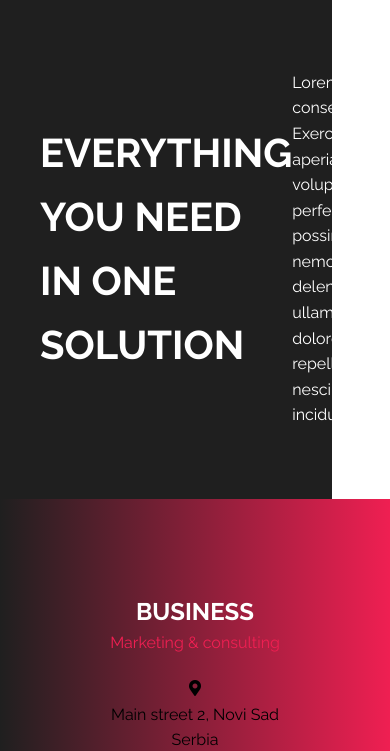
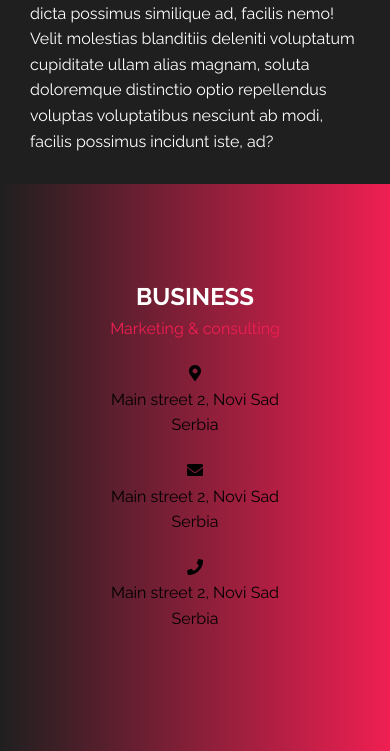
Before and after one commit to srdjanpetkovski/Business, a PHP site: page / in a window 390 px wide; the page is wider, and only the part inside the window is pictured. Shown: the part 1817-2568 px from the top of that part. Run offline with PHP 8.4, Linux system fonts and the light colour scheme; some libraries are stand-ins or nearby versions.

Commit message:
about responsive

```diff
--- a/scss/style.css
+++ b/scss/style.css
@@ -365,10 +365,25 @@ about
   height: 500px;
 }
 
+@media (max-width: 767px) {
+  .about article:first-child {
+    -webkit-box-flex: 0;
+        -ms-flex: 0 0 100%;
+            flex: 0 0 100%;
+    height: auto;
+  }
+}
+
 .about article:first-child img {
   width: 100%;
   display: block;
   height: 100%;
+}
+
+@media (max-width: 767px) {
+  .about article:first-child img {
+    height: auto;
+  }
 }
 
 .about article:last-child {
@@ -393,11 +408,42 @@ about
   -webkit-box-direction: normal;
       -ms-flex-direction: column;
           flex-direction: column;
-  padding: 40px;
+  padding: 0 40px;
+}
+
+@media (max-width: 767px) {
+  .about article:last-child {
+    -webkit-box-flex: 0;
+        -ms-flex: 0 0 100%;
+            flex: 0 0 100%;
+    height: auto;
+    padding: 30px 30px;
+    display: -webkit-box;
+    display: -ms-flexbox;
+    display: flex;
+    -ms-flex-wrap: wrap;
+        flex-wrap: wrap;
+    -webkit-box-pack: justify;
+        -ms-flex-pack: justify;
+            justify-content: space-between;
+    -webkit-box-align: center;
+        -ms-flex-align: center;
+            align-items: center;
+    -webkit-box-orient: horizontal;
+    -webkit-box-direction: normal;
+        -ms-flex-direction: row;
+            flex-direction: row;
+  }
 }
 
 .about article:last-child h2 {
   font-size: 2.5rem;
+}
+
+@media (max-width: 767px) {
+  .about article:last-child h2 {
+    font-size: 1.5rem;
+  }
 }
 
 /*********************
--- a/scss/style.scss
+++ b/scss/style.scss
@@ -213,10 +213,17 @@ about
     article:first-child {
         flex: 0 0 50%;
         height: 500px;
+        @media (max-width:767px) {
+            flex: 0 0 100%;
+            height: auto;
+        }
         img {
             width: 100%;
             display: block;
             height: 100%;
+            @media (max-width:767px) {
+                height: auto;
+            }
         }
     }
     article:last-child {
@@ -225,9 +232,18 @@ about
         background: $black;
         color: $white;
         @include flex(center, flex-start, column);
-        padding: 40px;
+        padding: 0 40px;
+        @media (max-width:767px) {
+            flex: 0 0 100%;
+            height: auto;
+            padding: 30px 30px;
+            @include flex(space-between, center, row);
+        }
         h2 {
             font-size: 2.5rem;
+            @media (max-width:767px) {
+                font-size: 1.5rem;
+            }
         }
     }
 }
```
Also changed, not shown: 1 other file.
